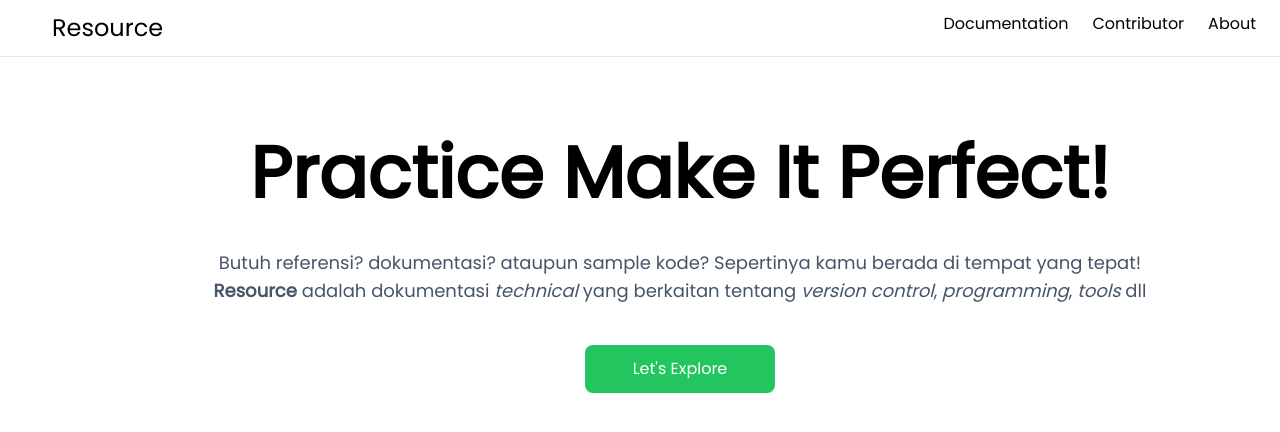
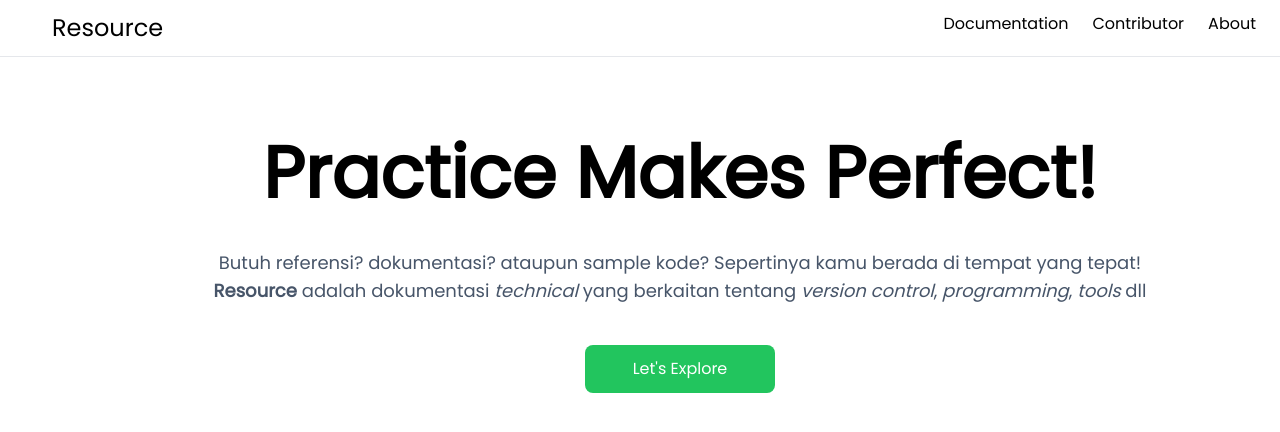
Before and after one commit to RNekoCloud/resource, a Next.js app: page / in a window 1280 px wide. Shown: the top 432 px of the page. Built offline with nearby package versions, Linux system fonts and the light colour scheme.

Commit message:
refactor: Separate hero section into component

```diff
--- a/app/page.tsx
+++ b/app/page.tsx
@@ -1,20 +1,14 @@
+import Hero from "@/components/Hero/Hero"
+
 export default function Home() {
   return (
     <main>
       {/*
-        * Create content in here.
+        * Hero component should placed here.
         * It should contains  summary about this page.
         * Also, it should listing all of available docs.
       */}
-      <div className="container mt-3 mx-10">
-        <div className="w-3/4 mx-auto mt-20">
-          <h2 className="text-7xl font-bold text-center">Practice Make It Perfect!</h2>
-          <p className="text-lg my-10 text-center text-slate-600">Butuh referensi? dokumentasi? ataupun sample kode? Sepertinya kamu berada di tempat yang tepat! <b>Resource</b> adalah dokumentasi <i>technical</i> yang berkaitan tentang <i>version control</i>, <i>programming</i>, <i>tools</i> dll</p>
-         <div className="flex justify-center">
-             <a href="#" className="px-12 py-3 rounded-lg bg-green-500 text-white text-center hover:opacity-50 transition-all ease-in-out">Let's Explore</a>
-         </div>
-        </div>
-      </div>
+      <Hero></Hero>
     </main>
   )
 }
--- /dev/null
+++ b/components/Hero/Hero.tsx
@@ -0,0 +1,13 @@
+export default function Hero() {
+    return(
+    <div className="container mt-3 mx-10">
+        <div className="w-3/4 mx-auto mt-20">
+          <h2 className="text-7xl font-bold text-center">Practice Makes Perfect!</h2>
+          <p className="text-lg my-10 text-center text-slate-600">Butuh referensi? dokumentasi? ataupun sample kode? Sepertinya kamu berada di tempat yang tepat! <b>Resource</b> adalah dokumentasi <i>technical</i> yang berkaitan tentang <i>version control</i>, <i>programming</i>, <i>tools</i> dll</p>
+         <div className="flex justify-center">
+             <a href="#" className="px-12 py-3 rounded-lg bg-green-500 text-white text-center hover:opacity-50 transition-all ease-in-out">Let's Explore</a>
+         </div>
+        </div>
+      </div>
+    )
+}
```
